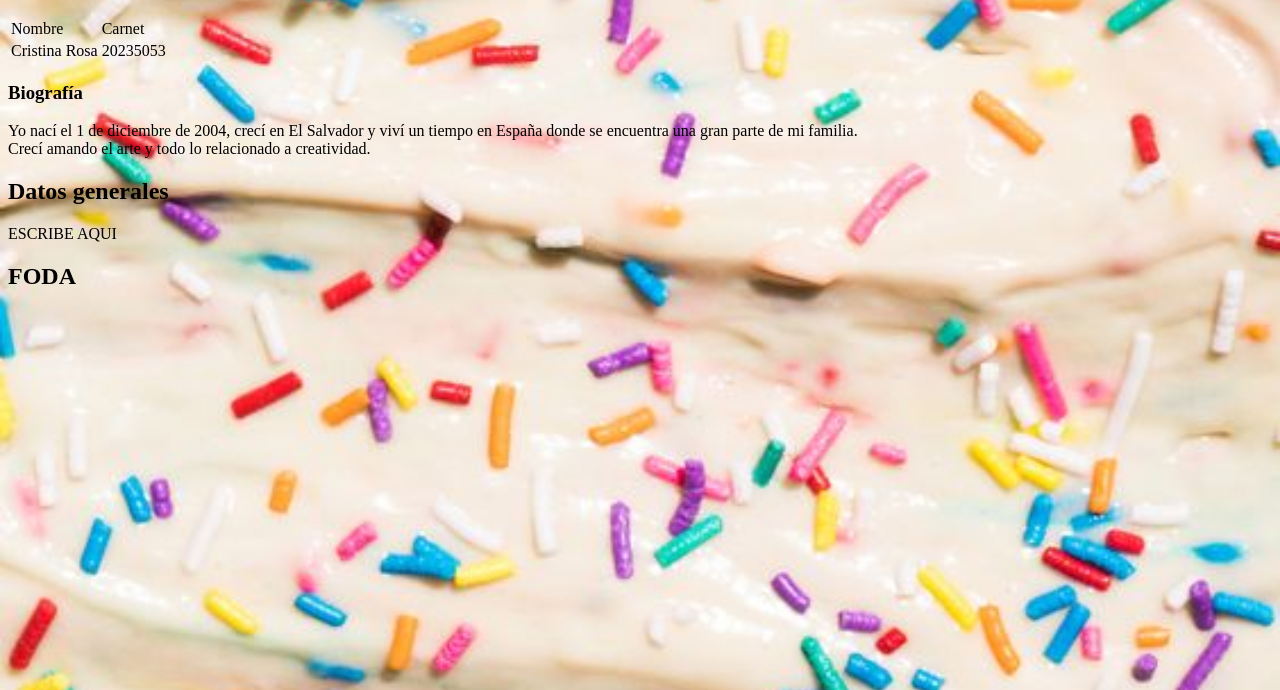
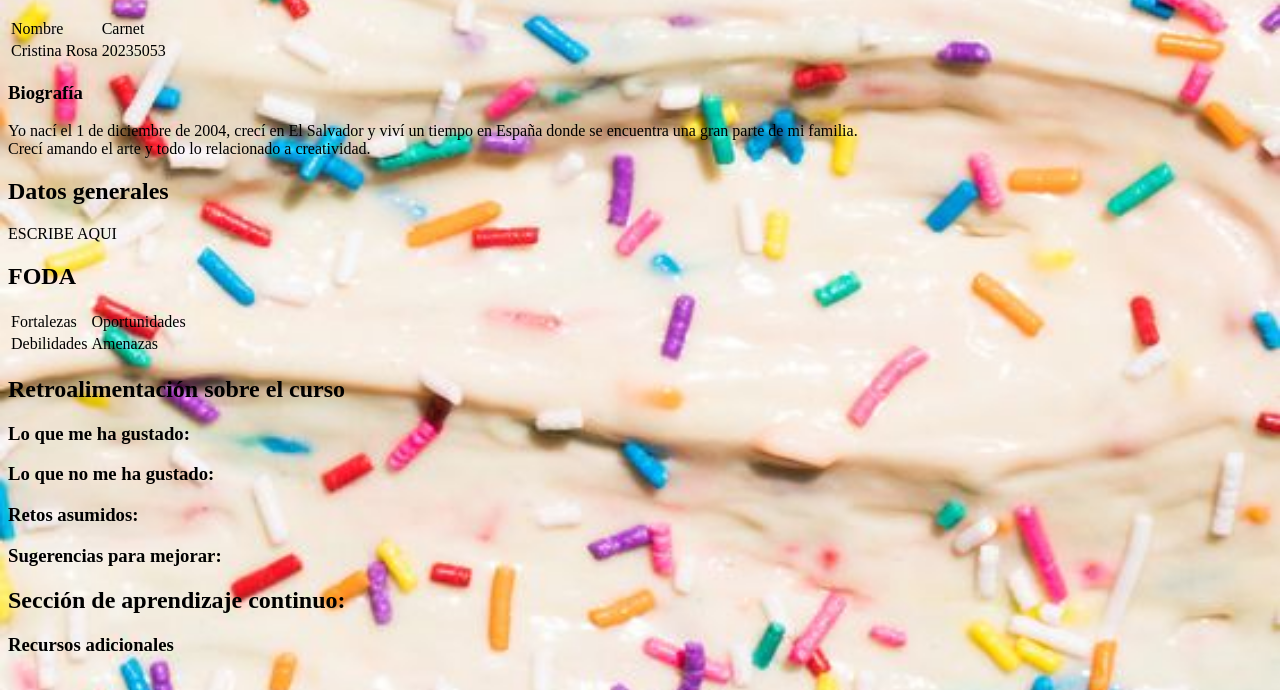
Before and after one commit to CristiRR/Portafolio, a plain HTML site: page Index.html in a window 1280 px wide. Shown: the part 110-800 px from the top of the page. Drawn offline with Linux system fonts and the light colour scheme.

Commit message:
new pages

```diff
--- a/Index.html
+++ b/Index.html
@@ -11,7 +11,7 @@
     <h1>Ultimo ejercicio</h1>
 
     <h2>Datos personales</h2>
-    <table>
+    <table class="dato">
         <tr>
             <td>Nombre</td>
             <td>Carnet</td>
@@ -32,6 +32,32 @@
 
     <h2>FODA</h2>
 
+    <table class="foda">
+        <tr>
+            <td>Fortalezas</td>
+            <td>Oportunidades</td>
+        </tr>
+        <tr>
+            <td>Debilidades</td>
+            <td>Amenazas</td>
+        </tr>
+
+    </table>
+
+
+    <h2>Retroalimentación sobre el curso</h2>
+    <h3>Lo que me ha gustado:</h3>
+    <p></p>
+    <h3>Lo que no me ha gustado:</h3>
+    <p></p>
+    <h3>Retos asumidos:</h3>
+    <p></p>
+    <h3>Sugerencias para mejorar:</h3>
+    <p></p>
+
+
+    <h2>Sección de aprendizaje continuo: </h2>
+    <h3>Recursos adicionales</h3>
 
 </body>
 </html>
```
Also changed, not shown: indexcss/paginasIndex/Foda.html (added), indexcss/paginasIndex/aprender.html (added), indexcss/paginasIndex/datosgenerales.html (added), indexcss/paginasIndex/retroalimentacion.html (added), indexcss/paginasIndex/todaguia.html (added).
